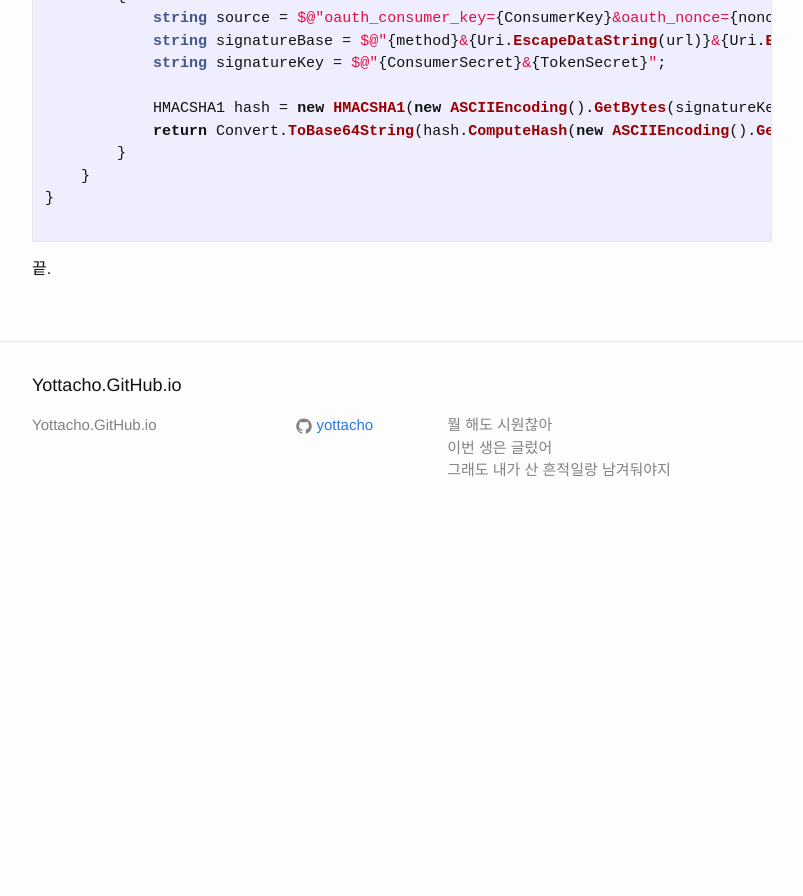
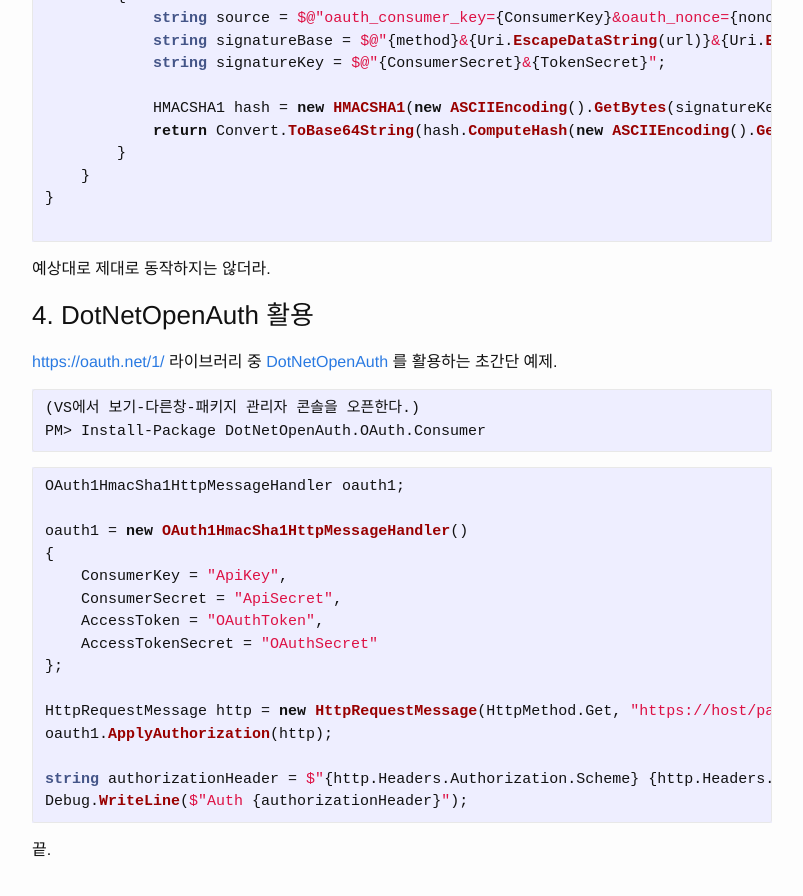
Before and after one commit to yottacho/yottacho.github.io, a Jekyll site: the page built from _posts/2021-01-09-csharp_oauth1_authorization.md, in a window 1280 px wide and 900 px high, scrolled down 1806 px. Shown: the top 896 px of the window, without its empty margins (238-1041 px from the left). Built offline with Jekyll 4.4.1, drawn with Linux system fonts in a browser that asks for light colours; before the commit the page ends 2348 px from its top, so only the background shows below that; some of the changed text lies outside the part shown.

Commit message:
Update 2021-01-09-csharp_oauth1_authorization.md
DotNetOpenAuth 추가

````diff
--- a/_posts/2021-01-09-csharp_oauth1_authorization.md
+++ b/_posts/2021-01-09-csharp_oauth1_authorization.md
@@ -87,4 +87,33 @@
 
 ```
 
+예상대로 제대로 동작하지는 않더라.
+
+### 4. DotNetOpenAuth 활용
+
+[https://oauth.net/1/](https://oauth.net/1/) 라이브러리 중 [DotNetOpenAuth](http://dotnetopenauth.net/) 를 활용하는 초간단 예제.
+
+```
+(VS에서 보기-다른창-패키지 관리자 콘솔을 오픈한다.)
+PM> Install-Package DotNetOpenAuth.OAuth.Consumer
+```
+
+```csharp
+OAuth1HmacSha1HttpMessageHandler oauth1;
+
+oauth1 = new OAuth1HmacSha1HttpMessageHandler()
+{
+    ConsumerKey = "ApiKey",
+    ConsumerSecret = "ApiSecret",
+    AccessToken = "OAuthToken",
+    AccessTokenSecret = "OAuthSecret"
+};
+
+HttpRequestMessage http = new HttpRequestMessage(HttpMethod.Get, "https://host/path");
+oauth1.ApplyAuthorization(http);
+
+string authorizationHeader = $"{http.Headers.Authorization.Scheme} {http.Headers.Authorization.Parameter}"; ;
+Debug.WriteLine($"Auth {authorizationHeader}");
+```
+
 끝.
````
Also changed, not shown: other parts of _posts/2021-01-09-csharp_oauth1_authorization.md (+1 -1 lines).
